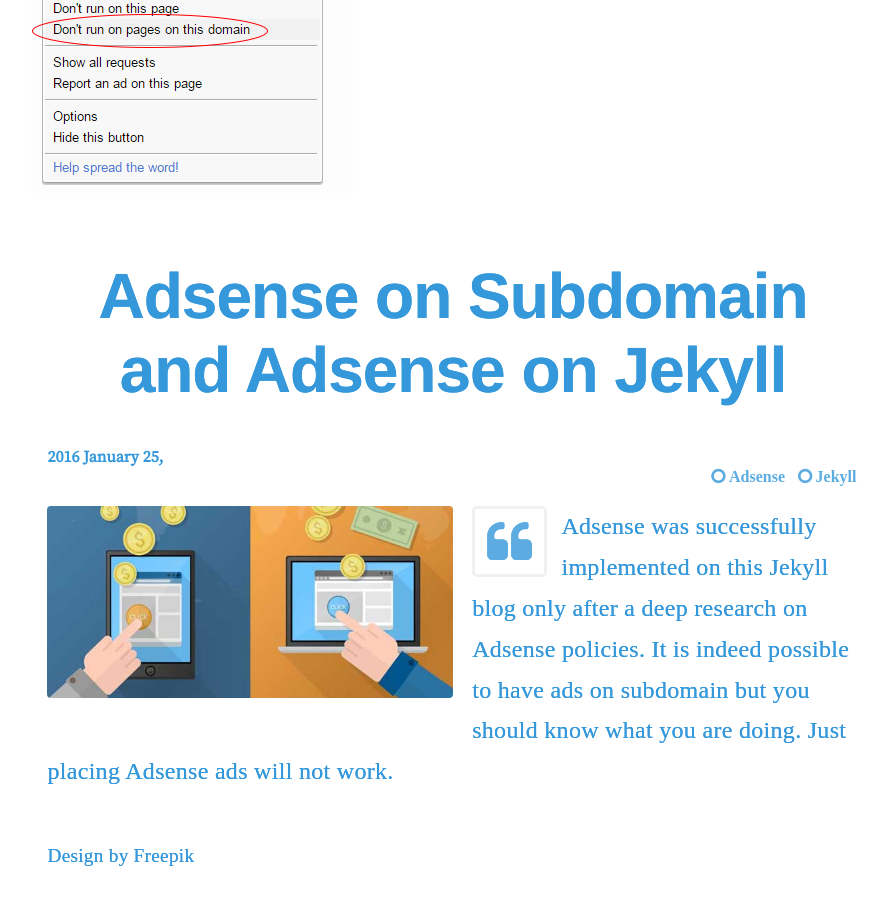
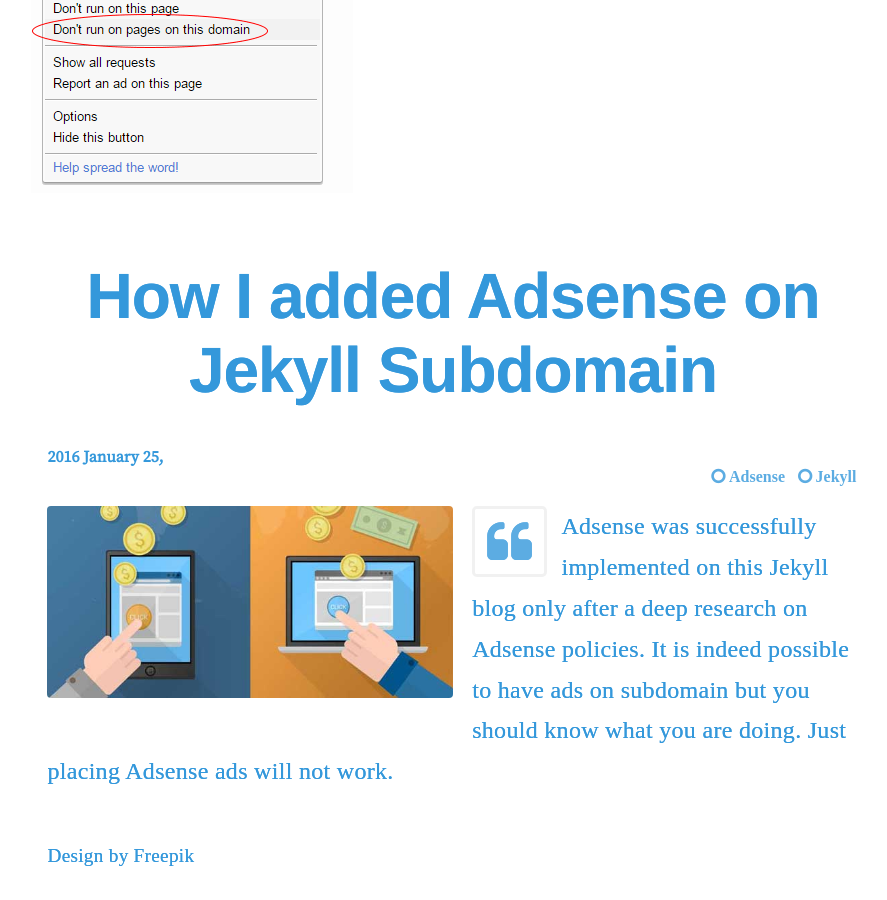
Before and after one commit to virtualous/blog-v3, a Jekyll site: the page built from _posts/2016-01-25-adsense-on-jekyll-and-adsense-on-subdomain.md, in a window 1280 px wide and 900 px high, scrolled down 538 px. Shown: the whole window, without its empty margins (187-1074 px from the left). Built offline with Jekyll 4.4.1, drawn with Linux system fonts in a browser that asks for light colours; comment, search, counter and statistics services are not loaded.

Commit message:
no message

```diff
--- a/_posts/2016-01-25-adsense-on-jekyll-and-adsense-on-subdomain.md
+++ b/_posts/2016-01-25-adsense-on-jekyll-and-adsense-on-subdomain.md
@@ -1,5 +1,5 @@
 ---
-title: Adsense on Subdomain and Adsense on Jekyll
+title: How I added Adsense on Jekyll Subdomain
 desc: Adsense was successfully implemented on this Jekyll blog only after a deep research on Adsense policies. It is indeed possible to have ads on subdomain but you should know what you are doing. Just placing Adsense ads will not work.
 Keywords: adsense on subdomain, adsense on Jekyll
 author: sharathdt
```
